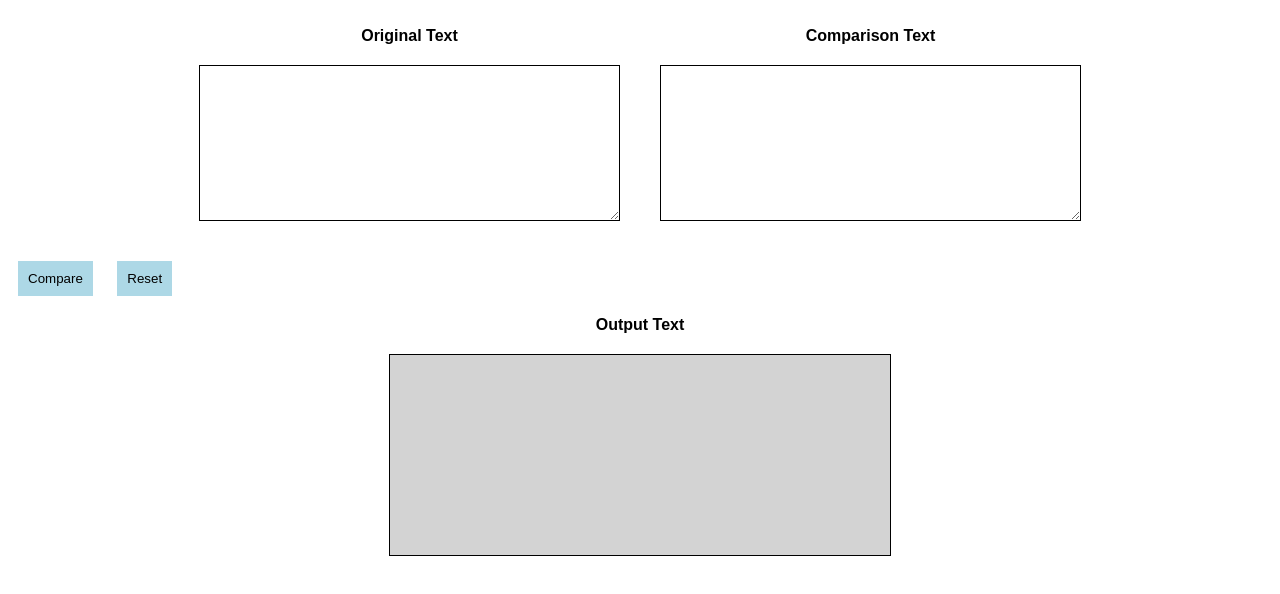
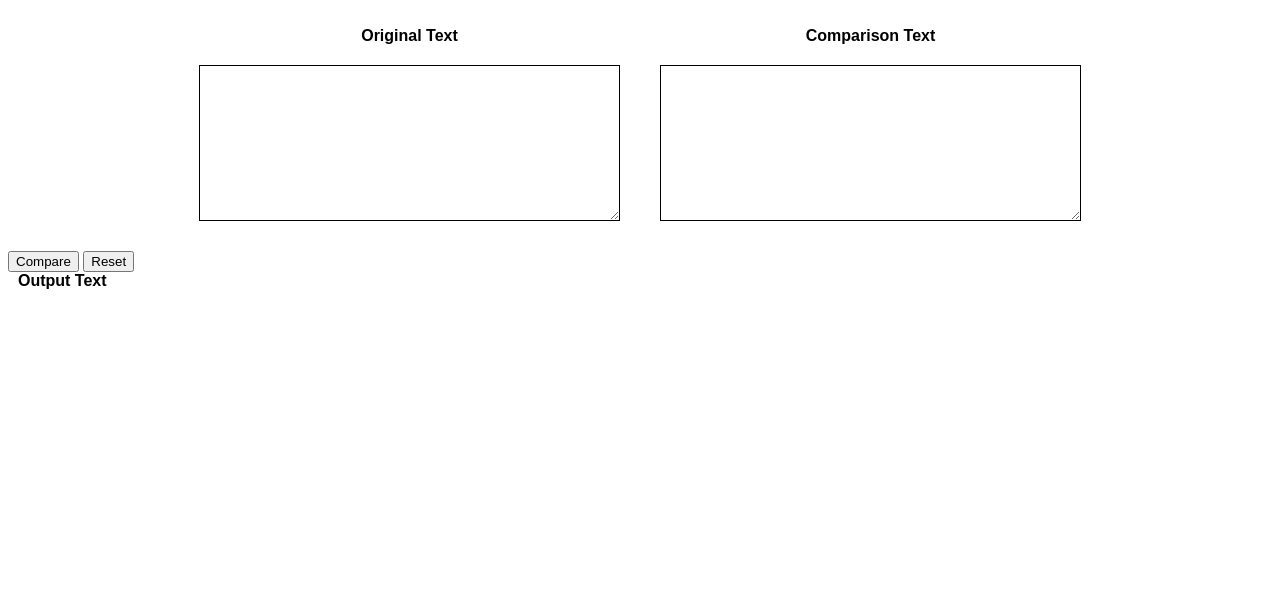
Before and after one commit to SurajKadian/Typing2, a plain HTML site: page Index.html in a window 1280 px wide. Shown: the part 98-692 px from the top of the page. Drawn offline with Linux system fonts and the light colour scheme.

Commit message:
Update style.css

```diff
--- a/style.css
+++ b/style.css
@@ -49,48 +49,4 @@ textarea {
 
 /* The style and margin for the buttons */
 button {
-  display: inline-block;
-  margin: 10px;
-  padding: 10px;
-  border: none;
-  background-color: lightblue;
-  cursor: pointer;
-}
-
-/* The style for the output div */
-.output {
-  display: flex;
-  flex-direction: column;
-  align-items: center;
-}
-
-/* The style for the output div */
-#result {
-  border: 1px solid black;
-  margin: 10px;
-  background-color: lightgray;
-  /* Make the output area the same size and shape as the input text areas */
-  width: 500px;
-  height: 200px;
-  overflow: auto;
-  /* Use a monospace font for the output area */
-  font-family: monospace;
-}
-
-/* The style for the spelling errors */
-.spelling {
-  color: red;
-  text-decoration: underline;
-}
-
-/* The style for the missing words */
-.missing {
-  color: green;
-  font-weight: bold;
-}
-
-/* The style for the extra words */
-.extra {
-  color: blue;
-  text-decoration: line-through;
-}
+  display: inline-block
```
